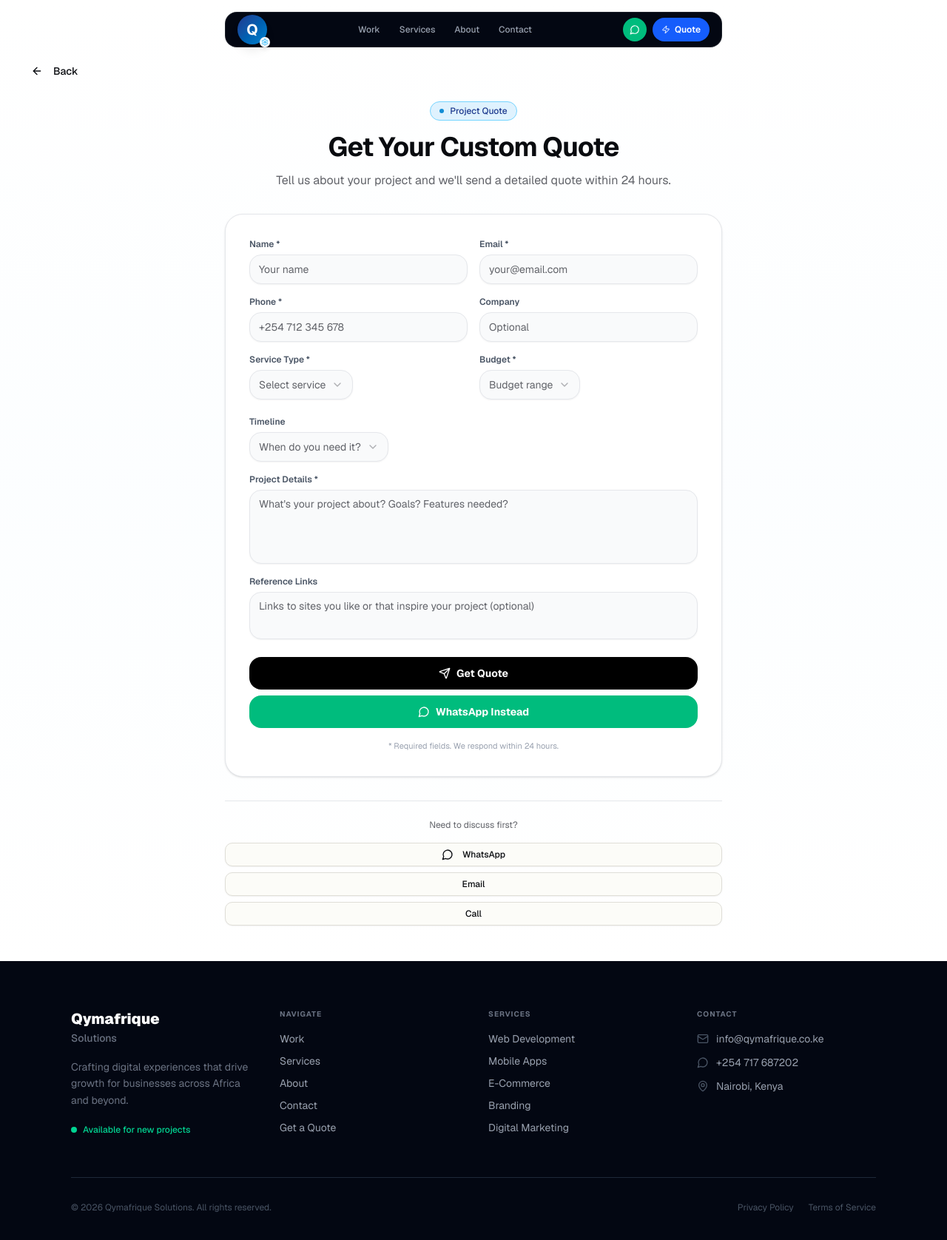
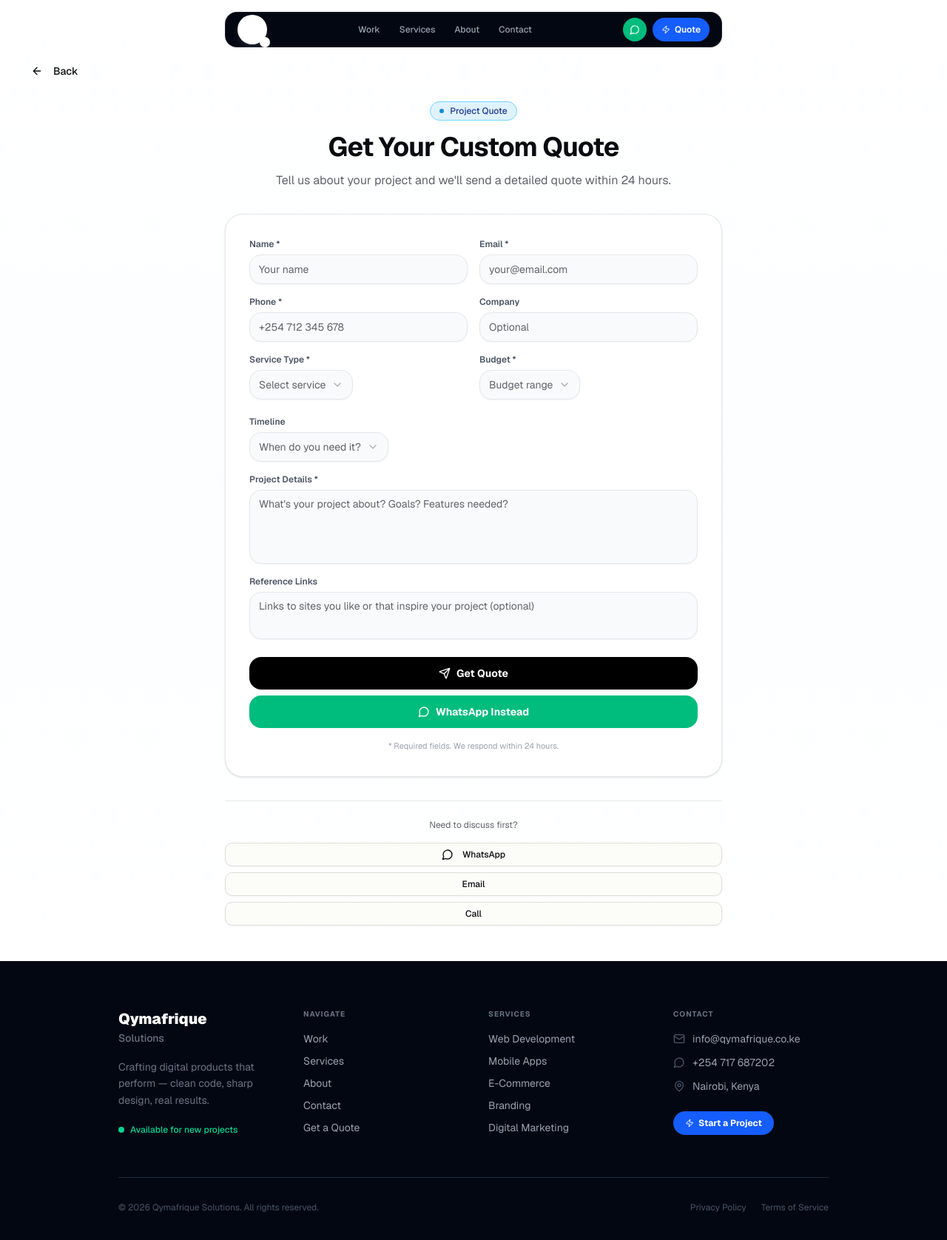
Before and after one commit to MacBarrack/qymafrique-solutions, a Next.js app: page /quote in a window 1280 px wide. Shown: the top 1676 px of the page at 74% size. Built offline with nearby package versions, Linux system fonts and the light colour scheme.

Commit message:
fixed quote page

```diff
--- a/components/footer.tsx
+++ b/components/footer.tsx
@@ -1,5 +1,5 @@
 import Link from "next/link"
-import { Mail, MapPin, MessageCircle, ArrowUpRight } from "lucide-react"
+import { Mail, MapPin, MessageCircle, ArrowUpRight, Zap } from "lucide-react"
 
 const nav = [
   { href: "/portfolio", label: "Work" },
@@ -9,15 +9,22 @@ const nav = [
   { href: "/quote",     label: "Get a Quote" },
 ]
 
-const services = ["Web Development", "Mobile Apps", "E-Commerce", "Branding", "Digital Marketing"]
+const services = [
+  "Web Development",
+  "Mobile Apps",
+  "E-Commerce",
+  "Branding",
+  "Digital Marketing",
+]
 
 export function Footer() {
   return (
     <footer className="bg-gray-950 text-white">
-      <div className="max-w-6xl mx-auto px-4 sm:px-6 lg:px-8 py-16">
+      <div className="max-w-5xl mx-auto px-4 sm:px-6 lg:px-8 py-16">
 
         <div className="grid grid-cols-2 md:grid-cols-4 gap-10 mb-14">
 
+          {/* Brand */}
           <div className="col-span-2 md:col-span-1">
             <Link href="/" className="inline-block mb-4">
               <span className="text-xl font-black text-white">Qymafrique</span>
@@ -25,7 +32,7 @@ export function Footer() {
               <span className="text-sm text-gray-500 font-medium">Solutions</span>
             </Link>
             <p className="text-sm text-gray-500 leading-relaxed max-w-xs">
-              Crafting digital experiences that drive growth for businesses across Africa and beyond.
+              Crafting digital products that perform — clean code, sharp design, real results.
             </p>
             <div className="mt-5 flex items-center gap-2">
               <span className="flex h-2 w-2 relative">
@@ -36,6 +43,7 @@ export function Footer() {
             </div>
           </div>
 
+          {/* Navigate */}
           <div>
             <p className="text-[10px] font-bold text-gray-500 uppercase tracking-widest mb-4">Navigate</p>
             <ul className="space-y-2.5">
@@ -55,6 +63,7 @@ export function Footer() {
             </ul>
           </div>
 
+          {/* Services */}
           <div>
             <p className="text-[10px] font-bold text-gray-500 uppercase tracking-widest mb-4">Services</p>
             <ul className="space-y-2.5">
@@ -64,6 +73,7 @@ export function Footer() {
             </ul>
           </div>
 
+          {/* Contact */}
           <div>
             <p className="text-[10px] font-bold text-gray-500 uppercase tracking-widest mb-4">Contact</p>
             <ul className="space-y-3">
@@ -92,9 +102,16 @@ export function Footer() {
                 Nairobi, Kenya
               </li>
             </ul>
+
+            {/* Quote CTA */}
+            <Link href="/quote" className="mt-6 inline-flex items-center gap-1.5 px-4 py-2 bg-blue-600 hover:bg-blue-500 text-white text-xs font-bold rounded-xl transition-colors">
+              <Zap className="w-3 h-3" />
+              Start a Project
+            </Link>
           </div>
         </div>
 
+        {/* Bottom bar */}
         <div className="border-t border-gray-800 pt-8 flex flex-col sm:flex-row items-center justify-between gap-4">
           <p className="text-xs text-gray-600">
             © {new Date().getFullYear()} Qymafrique Solutions. All rights reserved.
@@ -104,6 +121,7 @@ export function Footer() {
             <a href="#" className="text-xs text-gray-600 hover:text-gray-400 transition-colors">Terms of Service</a>
           </div>
         </div>
+
       </div>
     </footer>
   )
--- a/components/header.tsx
+++ b/components/header.tsx
@@ -37,7 +37,9 @@ export function Header() {
 
             {/* Logo */}
             <Link href="/" className="shrink-0">
-              <QLogo className="brightness-0 invert" />
+              <span className="brightness-0 invert block">
+                <QLogo />
+              </span>
             </Link>
 
             {/* Nav links */}
```
